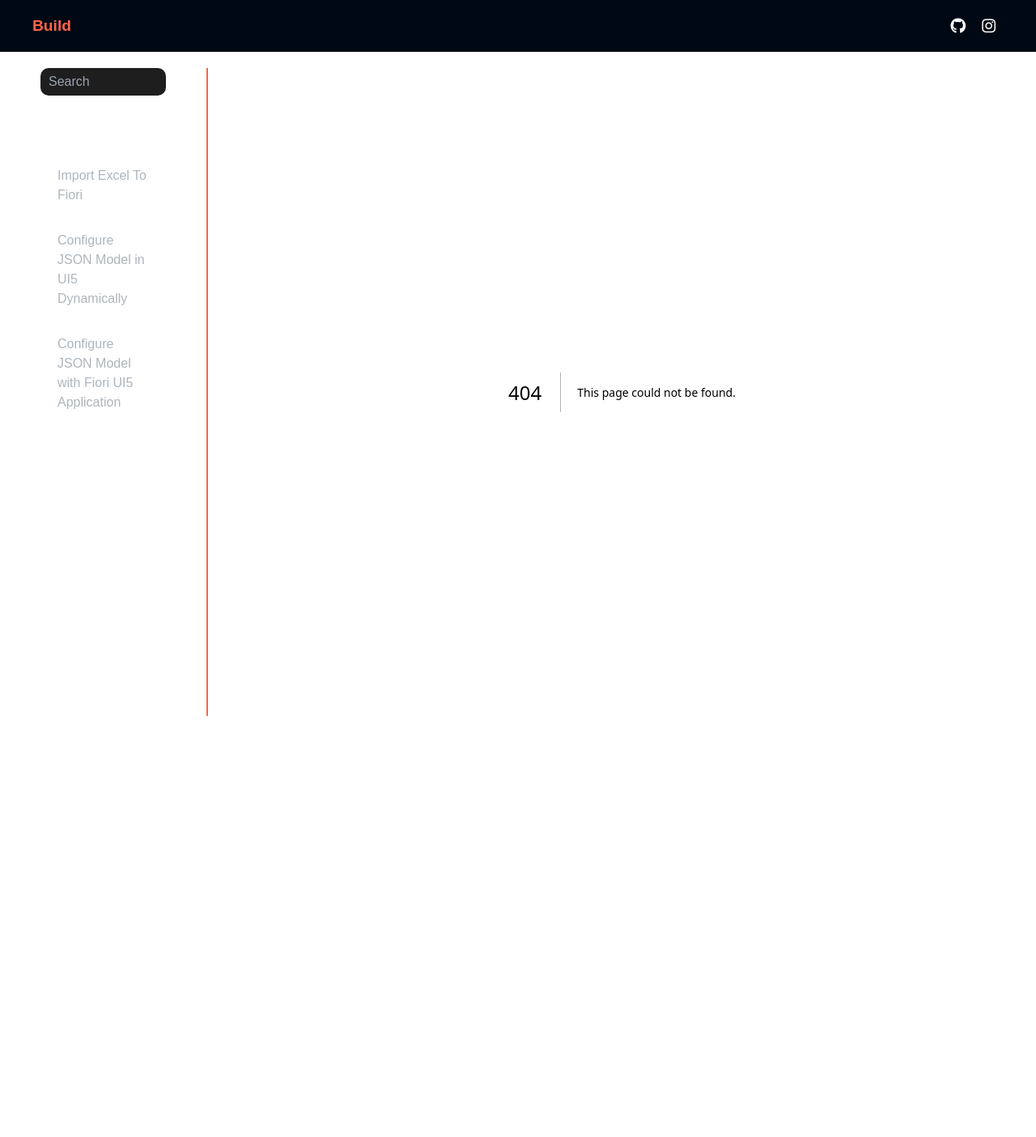
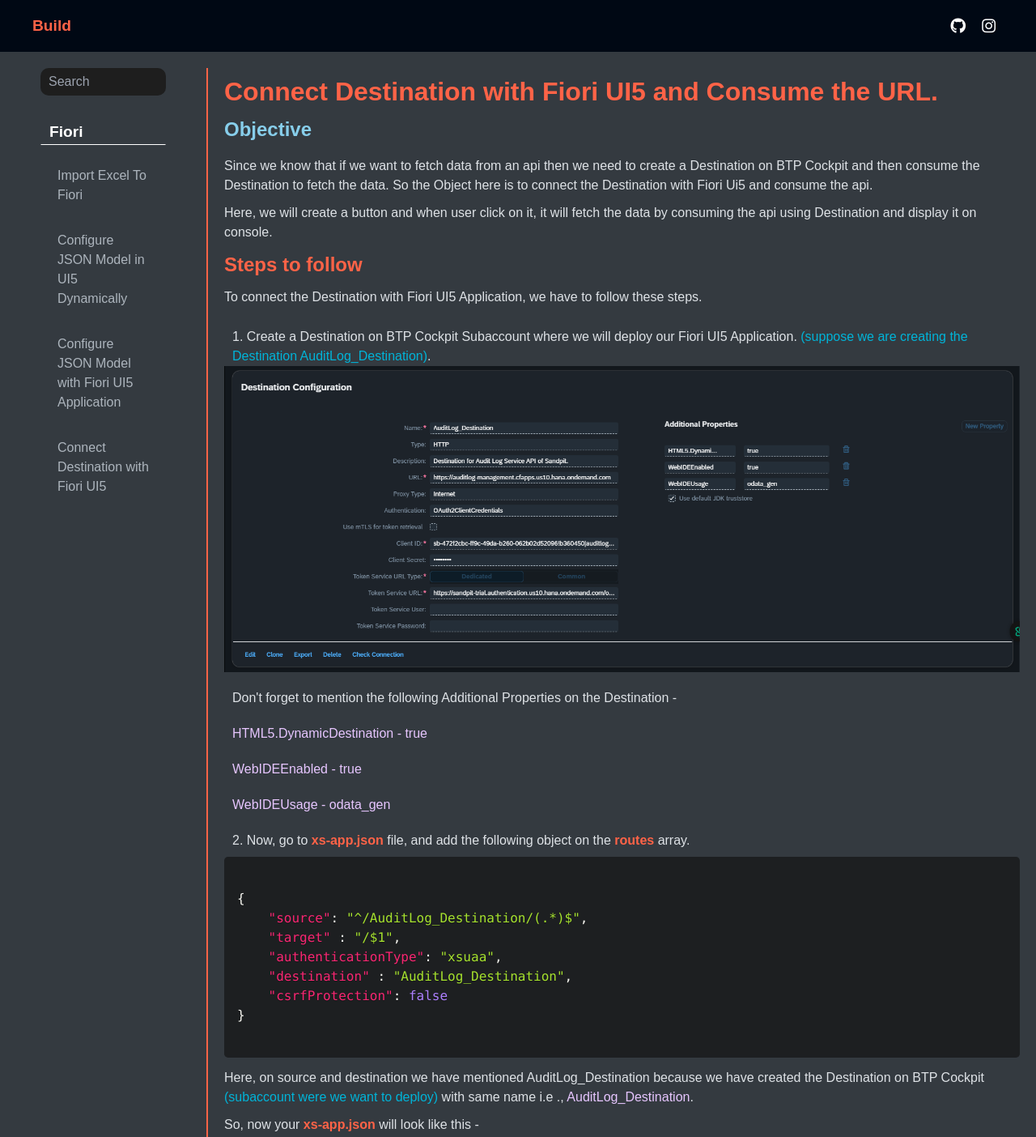
Before and after one commit to Himanshu212223/SAP-Blogs, a Next.js app: page /Blogs/ConnectDestinationWithFiori in a window 1280 px wide. Before the commit this address had no page. Shown: the top 1404 px of the page at 81% size. Before the commit the page ends 904 px from the top, so only its background shows below. Built offline with nearby package versions, Linux system fonts and the light colour scheme.

Commit message:
consume destination using ui5

```diff
--- a/src/Resources/contentList.js
+++ b/src/Resources/contentList.js
@@ -10,5 +10,9 @@
     {
         title : "Configure JSON Model with Fiori UI5 Application",
         link : '/Blogs/ConnectToJsonModel'
+    },
+    {
+        title : "Connect Destination with Fiori UI5",
+        link : '/Blogs/ConnectDestinationWithFiori'
     }
 ] ;
--- /dev/null
+++ b/src/app/Blogs/ConnectDestinationWithFiori/page.js
@@ -0,0 +1,250 @@
+import PrismLoader from "@/Components/prism-loader";
+import { Prism as SyntaxHighlighter } from 'react-syntax-highlighter';
+import { atomDark } from 'react-syntax-highlighter/dist/esm/styles/prism';
+import Image from "next/image";
+import '@/app/page.css';
+
+const sample1 = () => {
+
+
+    const uri = '`/${destinationName}/${additionalURI}`' ;
+    const additionalURI = '`auditlog/v2/auditlogrecords?time_from=${fromTime}&time_to=${toTime}`' ;
+    const completeURL = 'https://auditlog-management.cfapps.us10.hana.ondemand.com/auditlog/v2/auditlogrecords?time_from=${fromTime}&time_to=${toTime}' ;
+
+
+    return (
+        <div className="indexing">
+            <h1 className="headline">Connect Destination with Fiori UI5 and Consume the URL.</h1>
+
+            <h3 className="objective">Objective</h3>
+
+            <p className="paragraph">
+                Since we know that if we want to fetch data from an api then we need to create a Destination on BTP Cockpit and then consume the Destination to fetch the data. So the Object here is to connect the Destination with Fiori Ui5 and consume the api.
+            </p>
+
+            <p className="paragraph">
+                Here, we will create a button and when user click on it, it will fetch the data by consuming the api using Destination and display it on console.
+            </p>
+
+            <h3 className="heading">Steps to follow</h3>
+
+            <p className="paragraph">
+                To connect the Destination with Fiori UI5 Application, we have to follow these steps.
+            </p>
+
+            <p className="list">
+                1. Create a Destination on BTP Cockpit Subaccount where we will deploy our Fiori UI5 Application.<span className="teal"> (suppose we are creating the Destination AuditLog_Destination)</span>.
+            </p>
+
+            <Image src="/resources/connectDestinationWithUI5/destination.png" width={1000} height={200} alt="Picture of the author" />
+
+            <p className="list">
+                Don&#x27;t forget to mention the following Additional Properties on the Destination &#x2d;
+            </p>
+
+            <p className="list pinky">
+                HTML5.DynamicDestination &#x2d; true
+            </p>
+            <p className="list pinky">
+                WebIDEEnabled &#x2d; true
+            </p>
+            <p className="list pinky">
+                WebIDEUsage &#x2d; odata_gen
+            </p>
+
+
+            <p className="list">
+                2. Now, go to <span className="tomato">xs-app.json</span> file, and add the following object on the <span className="tomato">routes</span> array.
+            </p>
+
+
+            <SyntaxHighlighter language="javascript" style={atomDark}>
+                {
+                    `
+{
+    "source": "^/AuditLog_Destination/(.*)$",
+    "target" : "/$1",
+    "authenticationType": "xsuaa",
+    "destination" : "AuditLog_Destination",
+    "csrfProtection": false
+}
+                    `
+                }
+            </SyntaxHighlighter>
+
+            <p className="paragraph">
+                Here, on source and destination we have mentioned AuditLog_Destination because we have created the Destination on BTP Cockpit <span className="teal"> (subaccount were we want to deploy)</span> with same name i.e &#x2e;&#x2c; <span className="pinky"> AuditLog_Destination</span>.
+            </p>
+
+            <p className="paragraph">
+                So, now your <span className="tomato">xs-app.json</span> will look like this -
+            </p>
+
+
+            <SyntaxHighlighter language="javascript" style={atomDark}>
+                {
+                    `
+{
+  "welcomeFile": "/index.html",
+  "authenticationMethod": "route",
+  "routes": [
+    {
+      "source": "^/resources/(.*)$",
+      "target": "/resources/$1",
+      "authenticationType": "none",
+      "destination": "ui5"
+    },
+    {
+      "source": "^/AuditLog_Destination/(.*)$",
+      "target" : "/$1",
+      "authenticationType": "xsuaa",
+      "destination" : "AuditLog_Destination",
+      "csrfProtection": false
+    },
+    {
+      "source": "^/test-resources/(.*)$",
+      "target": "/test-resources/$1",
+      "authenticationType": "none",
+      "destination": "ui5"
+    },
+    {
+      "source": "^(.*)$",
+      "target": "$1",
+      "service": "html5-apps-repo-rt",
+      "authenticationType": "xsuaa"
+    }
+  ]
+}
+
+                    `
+                }
+            </SyntaxHighlighter>
+
+
+            <p className="list">
+                3. Now, go to the <span className="tomato">controller.js</span> file, and add the following function.
+            </p>
+
+            <p className="list">
+                You can copy it and paste it in your controller.
+            </p>
+
+            <SyntaxHighlighter language="javascript" style={atomDark}>
+            {
+`
+fetchFromDestination : async function(destinationName, additionalURI, requestMethod) {
+    var sAppId = this.getOwnerComponent().getManifestEntry("/sap.app/id");
+    var sAppPath = sAppId.replaceAll(".", "/");
+    var sAppModulePath = jQuery.sap.getModulePath(sAppPath);
+
+    let responseData = "" ;
+
+    $.ajax({
+    url: sAppModulePath + ${uri},
+     method : requestMethod,
+                async : false,
+                success : async function (result, xhr, data){
+                    try{
+                        responseData = result;
+                    }
+                    catch(e){
+                        console.log("Unable to consume the Destinaton.");
+                        console.log("Internal Server Error.");
+                        console.log(e.message);
+                    }
+                },
+                error : function(request, status, error){
+                    console.log(error);
+                    console.log(status);
+                    console.log(error);
+                }
+    });
+
+    return responseData ;
+}
+                `
+            }
+            </SyntaxHighlighter>
+
+
+            <p className="paragraph">
+                4. Now, lets create a function to consume above function.
+            </p>
+            <p className="paragraph pinky">
+                We will create a button on UI and on press the button, it will call the below method.
+            </p>
+
+            <p className="paragraph pinky">
+                And this below method then call the fetchFromDestination method inside it and will get the data from Destination.
+            </p>
+
+            <SyntaxHighlighter language="javascript" style={atomDark}>
+                {
+                    `
+getLog : async function() {
+    const destinationName = "AuditLog_Destination" ;
+    const fromTime = "2024-11-20T00:00:00";
+    const toTime = "2024-11-20T23:00:00" ;
+    const requestMethod = "GET" ;
+    const additionalURI = ${additionalURI} ;
+
+    /*  So, the complete url is
+     ${completeURL}
+
+    But, we have maintained https://auditlog-management.cfapps.us10.hana.ondemand.com on Destination.
+
+    and maintained ${additionalURI} on additionalURI.
+    */
+
+    // Lets call the Destination method to consume the api.
+    let response = await this.fetchFromDestination(destinationName, additionalURI, requestMethod) ;
+
+    console.log(response) ;
+}
+                    `
+                }
+            </SyntaxHighlighter>
+
+            <p className="paragraph">
+                5. Lets create a button on <span className="tomato"> view xml </span> file.
+            </p>
+
+
+            <SyntaxHighlighter language="xml" style={atomDark}>
+                {
+                    `
+<Button id="button" text="Fetch Logs" press="getLog" />
+                    `
+                }
+            </SyntaxHighlighter>
+
+
+            <p className="deepPink">
+                And, it is done. You can use this JSON Model in your Fiori UI5 Application.
+            </p>
+
+            <p className="list">
+                Now, Deploy the application on the Subaccount and space.
+            </p>
+
+
+            <p className="list">
+                Open the Deployed project from HTML5 Applications and open the console by click on the Fetch Logs button of UI.
+                You will find the response on the console.
+            </p>
+
+
+            <p className="list bold pinky">
+                Now, you can utilize the response as you want.
+            </p>
+
+
+
+            {/* <PrismLoader /> */}
+
+
+        </div>
+    );
+}
+
+export default sample1;
--- a/src/app/Blogs/ImportExcelToFiori/page.js
+++ b/src/app/Blogs/ImportExcelToFiori/page.js
@@ -142,7 +142,7 @@
                 }
             </SyntaxHighlighter>
 
-            <p className="paragraph">
+            <p className="paragraph">1
                 4. Now, Lets create a Table in <span className="tomato">View.xml</span> and Bind the JSON Model with the Table.
             </p>
 
--- a/src/app/page.css
+++ b/src/app/page.css
@@ -22,6 +22,12 @@
     /* color: #343a40; */
     color: #dee2e6;
 }
+.objective{
+    font-size: x-large;
+    font-weight: bold;
+    color: skyblue;
+    margin-bottom: 10px;
+}
 .paragraph{
     /* color: #343a40; */
     color: #dee2e6;
@@ -43,3 +49,9 @@
     /* color: #495057; */
     color: #dee2e6;
 }
+.teal{
+    color: #00b4d8;
+}
+.pinky{
+    color: #e7c6ff;
+}
```
Also changed, not shown: public/resources/connectDestinationWithUI5/destination.png (added).
